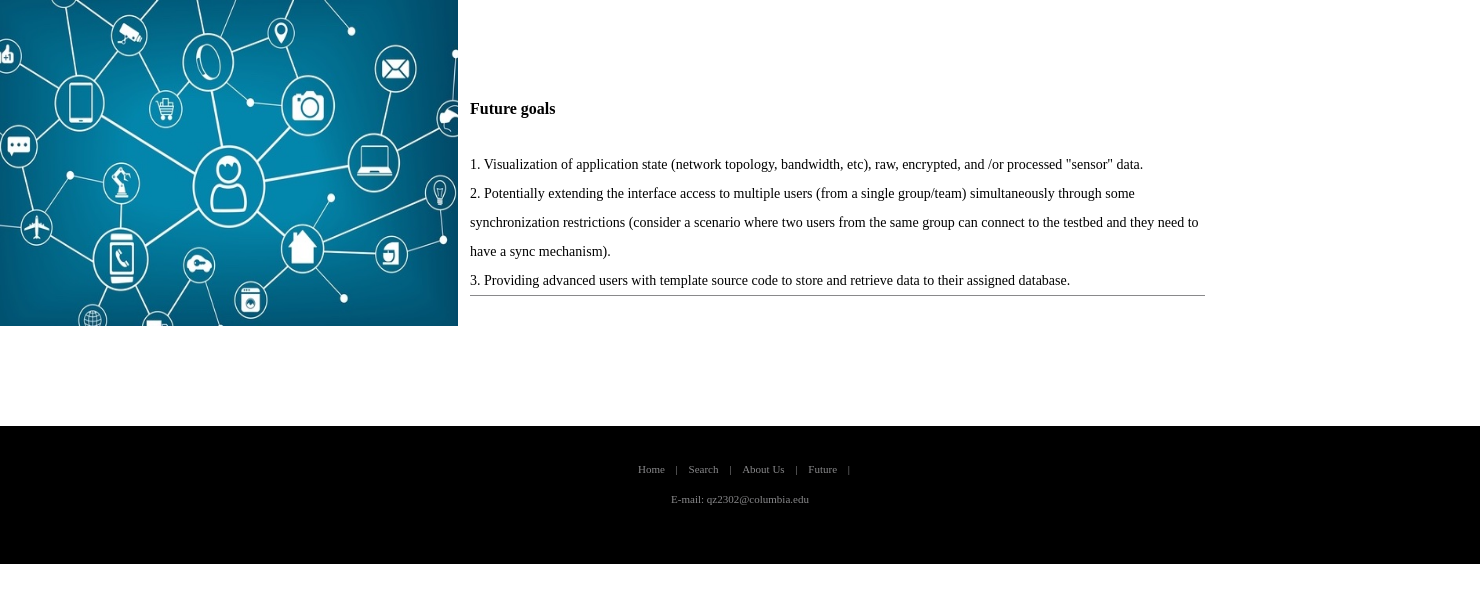
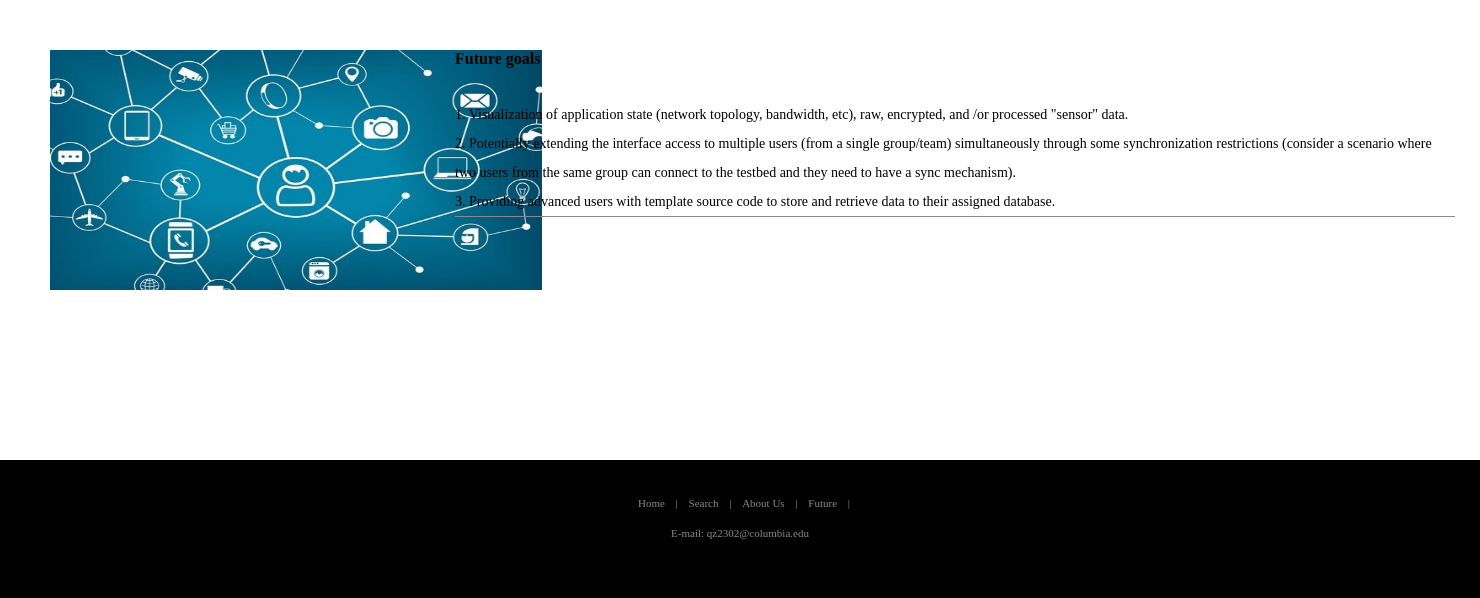
Before and after one commit to Lillianaloha/ASE-smartgrid, a PHP site: page /html/future.html in a window 1480 px wide. Shown: the part 245-843 px from the top of the page. Before the commit the page ends 809 px from the top, so only its background shows below. Run offline with PHP 8.4, Linux system fonts and the light colour scheme.

Commit message:
Add files via upload

```diff
--- a/front-end/css/future.css
+++ b/front-end/css/future.css
@@ -1,17 +1,26 @@
 #main .content{
-	width: 1141px;
-	margin-bottom: 100px;
+	width: 1140px;
+	height: 400px;
+	margin-bottom: 10px;
 }
 #main .content .section1{
 	/*width: 1141px;*/
-	width: 735px;
+	width: 1000px;
 	/*height: 320px;*/
-	height: 226px;
+	height: 300px;
 	/*background: red;*/
-	padding-top: 100px;
+/*	padding-top: 100px;*/
 	background: url(../img/future.jpeg) no-repeat;
-    background-size: 38% 100%;
-	padding-left: 470px;
+    background-size: 35% 80%;
+	padding-left: 405px;
+    margin-top: 50px;
+	margin-left: 50px;
+}
+
+#content_sec1{
+	margin-top: 10px;
+	display: inline-block;
+	width: 1000px;
 }
 #main .content .section1 h3{
 	font-size: 16px;
```
